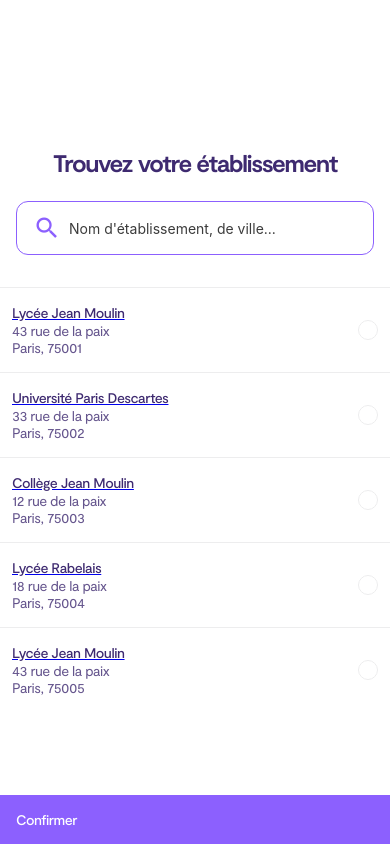
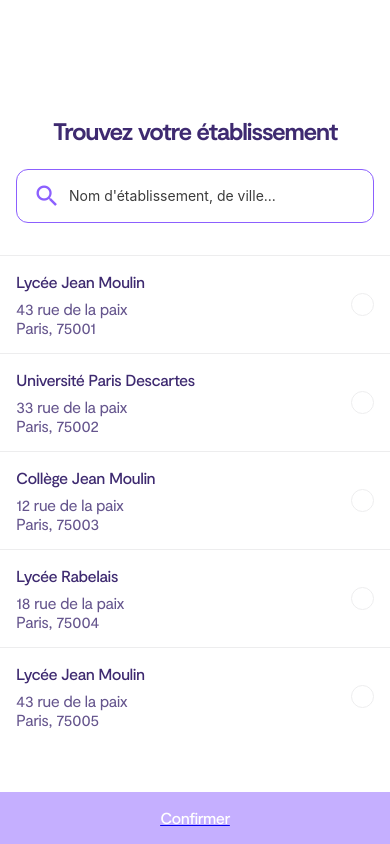
Before and after one commit to TimBlanchard/easy-snacks-native, a React Native app: screen / in a window 390 px wide. Built offline with nearby package versions, Linux system fonts and the light colour scheme.

Commit message:
functionnal listing schools

```diff
--- a/src/components/atoms/FixedButton.js
+++ b/src/components/atoms/FixedButton.js
@@ -2,8 +2,9 @@ import React from 'react';
 import styled from "styled-components/native";
 import {color, fontSize, letterSpacing, neutral, spacing} from "../../styles/const";
 import {globalStyle} from "../../styles/global";
+import {Link} from "wouter";
 
-export default function FixedButton(props) {
+export default function FixedButton({text, link, disabled, ...rest}) {
 
     const ButtonContainer = styled.TouchableOpacity`
       position: fixed;
@@ -12,7 +13,7 @@ export default function FixedButton(props) {
       left:0;
       padding: ${spacing[5]};
       text-align: center;
-      background-color: ${color.primary};
+      background-color: ${disabled ? color.disabled : color.primary};
 `;
 
     const ButtonText = styled.Text`
@@ -21,18 +22,10 @@ export default function FixedButton(props) {
 `;
 
     return (
-        <ButtonContainer>
-            <ButtonText style={globalStyle.text_white}>{props.text}</ButtonText>
+        <ButtonContainer {...rest}>
+            <Link href={disabled ? '/' : link}>
+                <ButtonText style={globalStyle.text_white}>{text}</ButtonText>
+            </Link>
         </ButtonContainer>
     )
 }
-
-/*const Btn = styled.Button`
-  font-family: ${props => props.large ? 'Moderat Extended' : 'Moderat Bold'};
-      color: white;
-      position: absolute;
-      bottom:0;
-      left:0;
-      text-transform: capitalize;
-      background-color: ${color.primary}!important;
-`;*/
--- a/src/components/molecules/ListingSchoolItem.js
+++ b/src/components/molecules/ListingSchoolItem.js
@@ -1,9 +1,8 @@
 import React, {useEffect, useState} from 'react';
-import { View, StyleSheet, Text, TouchableOpacity } from "react-native";
+import {Image, Text, TouchableOpacity} from "react-native";
 import styled from "styled-components/native";
 import {colors} from "react-native-elements";
 import {color, neutral, spacing} from "../../styles/const";
-import {Link} from "wouter";
 import {globalStyle} from "../../styles/global";
 
 export default function ListingSchoolItem(props) {
@@ -11,7 +10,7 @@ export default function ListingSchoolItem(props) {
     const Container = styled.View`
   border-top-width: 1px;
   border-top-color: ${neutral.grey};
-  padding:  ${spacing[5]} ${spacing[4]};
+  padding:  ${spacing[5]} ${spacing[5]};
   flex-direction: row;
   align-items: center;
   justify-content: space-between;
@@ -22,23 +21,35 @@ export default function ListingSchoolItem(props) {
 
     const CheckCircle = styled.View`
   border: 1px solid ${neutral.grey};
-  width: 20px;
-  height: 20px;
+  width: 23px;
+  height: 23px;
       background: ${props.isSelected ? `${color.primary}` : 'transparent'};
   border-radius: 50%;
+      position: relative;
+      flex-direction: row;
+      align-items: center;
+      justify-content: center;
 `;
+    const Arrow = styled.Image`
+        position: relative;
+        width:14px;
+      height: 10px;
+`;
+    const onPress = () => {
+        props.isSelected ? props.setSelectedId(null) : props.setSelectedId(props.id);
+    }
 
     return (
-        <TouchableOpacity onPress={() => props.setSelectedId(props.id)}>
+        <TouchableOpacity onPress={onPress}>
             <Container >
                 <LeftBlock>
-                    <Link href={'/schools/'+props.id}>
-                        <Text style={[globalStyle.subtitle, {marginBottom: spacing[3]}]} >{props.name}</Text>
-                    </Link>
-                    <Text style={globalStyle.text}>{props.address}</Text>
-                    <Text style={globalStyle.text}>{props.city}, {props.postal_code}</Text>
+                        <Text style={[props.isSelected ? globalStyle.subtitle_highlighted : globalStyle.subtitle, {marginBottom: spacing[3]}]} >{props.name}</Text>
+                    <Text style={props.isSelected ? globalStyle.text_highlighted : globalStyle.text}>{props.address}</Text>
+                    <Text style={props.isSelected ? globalStyle.text_highlighted : globalStyle.text}>{props.city}, {props.postal_code}</Text>
                 </LeftBlock>
-                <CheckCircle/>
+                <CheckCircle>
+                    <Arrow source={require('../../../assets/check-arrow.png')}/>
+                </CheckCircle>
             </Container>
         </TouchableOpacity>
     )
--- a/src/components/organisms/ListingSchools.js
+++ b/src/components/organisms/ListingSchools.js
@@ -9,7 +9,7 @@ import FixedButton from "../atoms/FixedButton";
 
 export default function ListingSchools(props) {
 
-    const [selectedId, setSelectedId] = useState(0);
+    const [selectedId, setSelectedId] = useState(null);
 
     return (
         <Container>
@@ -29,7 +29,7 @@ export default function ListingSchools(props) {
                         setSelectedId={setSelectedId}
                     />}
             />
-            <FixedButton text="Confirmer" />
+            <FixedButton disabled={!selectedId} link={'/schools/'+selectedId} text="Confirmer" />
         </Container>
     )
 }
--- a/src/styles/const.js
+++ b/src/styles/const.js
@@ -3,6 +3,7 @@
 export const color = {
   primary: '#8C60FE',
   secondary: '#FDF4EF',
+  disabled: '#C5AFFF',
   done: '#77F583',
   warning: '#FEDB60',
   error: '#FE6060',
--- a/src/styles/global.js
+++ b/src/styles/global.js
@@ -1,4 +1,4 @@
-import {fontSize, letterSpacing, neutral, spacing} from "./const";
+import {color, fontSize, letterSpacing, neutral, spacing} from "./const";
 import {StyleSheet} from 'react-native';
 
 export const globalStyle = StyleSheet.create({
@@ -10,21 +10,32 @@ export const globalStyle = StyleSheet.create({
     },
 
     subtitle: {
-        fontSize: fontSize[4],
+        fontSize: fontSize[5],
         color: neutral.black,
         letterSpacing: letterSpacing.neg_3,
         fontFamily: 'Moderat Medium'
     },
-
+    subtitle_highlighted: {
+        fontSize: fontSize[5],
+        color: color.primary,
+        letterSpacing: letterSpacing.neg_3,
+        fontFamily: 'Moderat Medium'
+    },
     text: {
-        fontSize: fontSize[4],
+        fontSize: fontSize[5],
         color: neutral.black_op_80,
+        letterSpacing: letterSpacing.neg_3,
+        fontFamily: 'Moderat'
+    },
+    text_highlighted: {
+        fontSize: fontSize[5],
+        color: color.primary,
         letterSpacing: letterSpacing.neg_3,
         fontFamily: 'Moderat'
     },
 
     text_white: {
-        fontSize: fontSize[4],
+        fontSize: fontSize[5],
         color: neutral.white,
         letterSpacing: letterSpacing.neg_3,
         fontFamily: 'Moderat Medium'
```
Also changed, not shown: assets/check-arrow.png (added).
